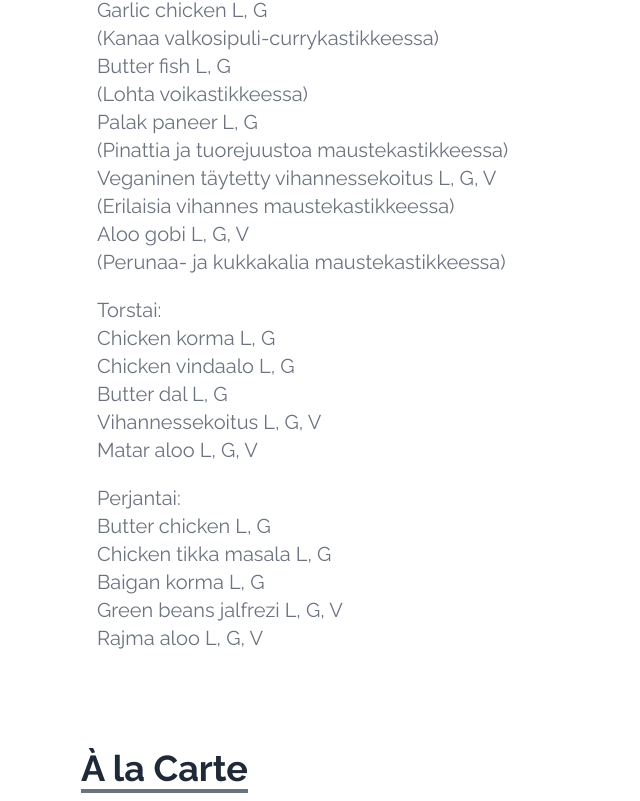
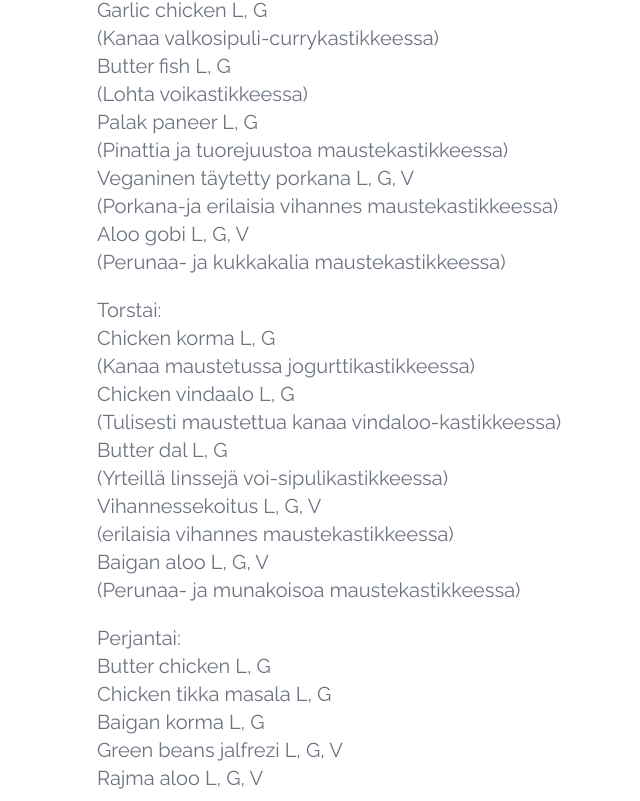
Before and after one commit to sharifmajumdar/taj-mahal, a React (Create React App) app: page / in a window 1280 px wide. Shown: the part 1608-2409 px from the top of the page, without its empty margins (47-687 px from the left). Built offline with nearby package versions, Linux system fonts and the light colour scheme; the HTML template or start-up script is replaced by a standard one.

Commit message:
lounas torstai

```diff
--- a/src/components/Lounas.js
+++ b/src/components/Lounas.js
@@ -50,18 +50,23 @@ const Lounas = () => {
           (Lohta voikastikkeessa) <br/>
           Palak paneer L, G <br/>
           (Pinattia ja tuorejuustoa maustekastikkeessa) <br/>
-          Veganinen täytetty vihannessekoitus L, G, V<br/>
-          (Erilaisia vihannes maustekastikkeessa) <br/>
+          Veganinen täytetty porkana L, G, V<br/>
+          (Porkana-ja erilaisia vihannes maustekastikkeessa) <br/>
           Aloo gobi  L, G, V <br/>
           (Perunaa- ja kukkakalia maustekastikkeessa)
         </p>
         <p className="text-xl mt-5 text-justify">
           Torstai: <br/>
           Chicken korma L, G  <br/>
+          (Kanaa maustetussa jogurttikastikkeessa) <br/>
           Chicken vindaalo L, G <br/>
+          (Tulisesti maustettua kanaa vindaloo-kastikkeessa)<br/>
           Butter dal L, G <br/>
+          (Yrteillä linssejä voi-sipulikastikkeessa)<br/>
           Vihannessekoitus L, G, V<br/>
-          Matar aloo L, G, V
+          (erilaisia vihannes maustekastikkeessa)<br/>
+          Baigan aloo L, G, V <br/>
+          (Perunaa- ja munakoisoa maustekastikkeessa)
         </p>
         <p className="text-xl mt-5 text-justify">
           Perjantai: <br/>
```
